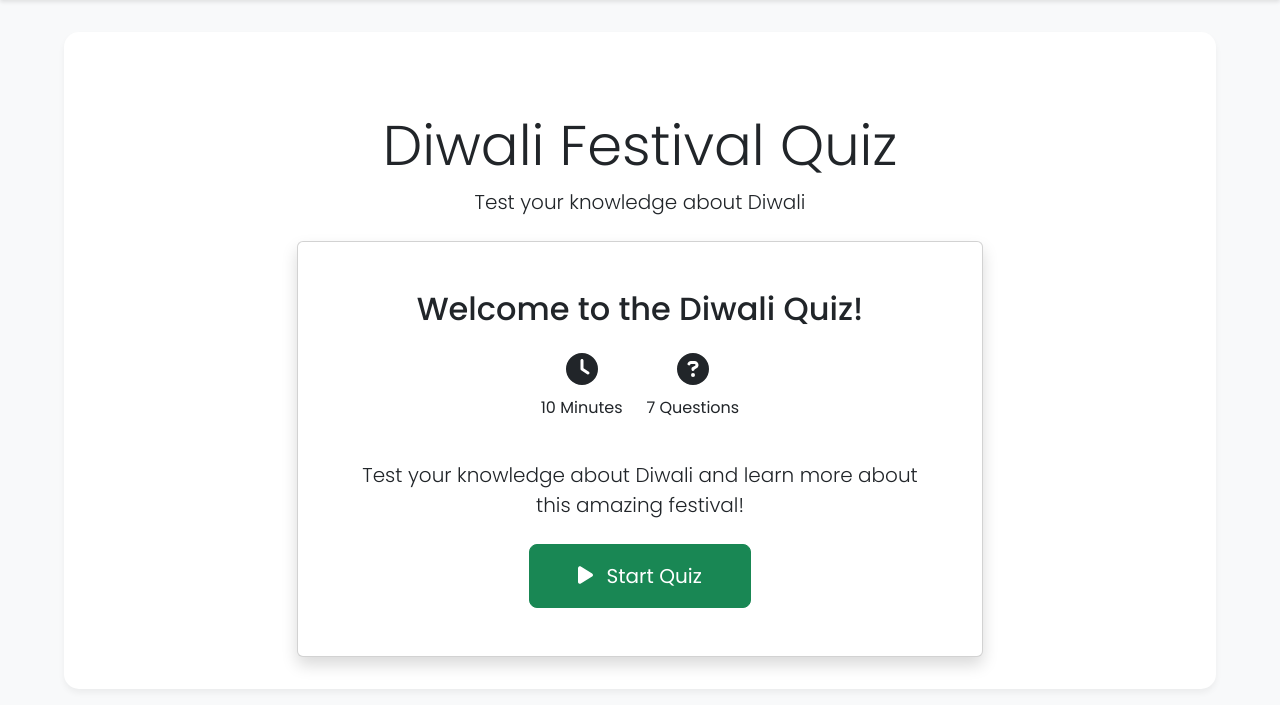
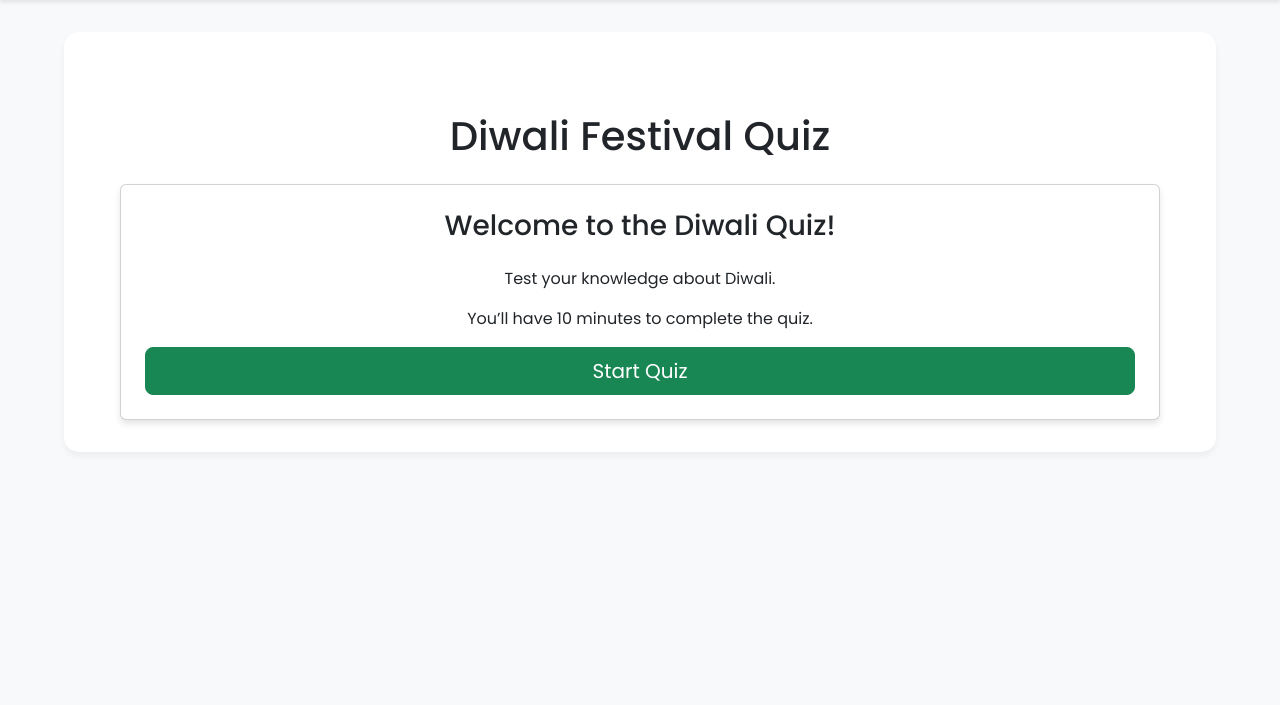
Before and after one commit to Developer-Ganesha/major_indian_festivals, a Flask app: page /quiz/diwali in a window 1280 px wide. Shown: the part 78-783 px from the top of the page. Run offline with Flask 2, Linux system fonts and the light colour scheme; the visitor is signed in with stand-in values (Sample User, id 1).

Commit message:
updated the html files

```diff
--- a/major-festivals/templates/quiz.html
+++ b/major-festivals/templates/quiz.html
@@ -2,52 +2,38 @@
 
 {% block content %}
 <div class="container mt-5">
-    <div class="row justify-content-center">
-        <div class="col-md-8">
-            <div class="text-center mb-4">
-                <h1 class="display-4">{{ festival.name }} Festival Quiz</h1>
-                <p class="lead">Test your knowledge about {{ festival.name }}</p>
-            </div>
+    <h1 class="text-center mb-4">{{ festival.name }} Festival Quiz</h1>
 
     <div id="quiz-container" style="display: none;">
         <!-- Timer -->
         <div class="timer-container text-center mb-4">
             <div class="alert alert-dark py-2" style="background-color: #343a40; border: none;">
-                        <h3 id="timer" class="mb-0 text-white" style="font-family: monospace; font-size: 2.5rem;">10:00</h3>
+                <h3 id="timer" class="mb-0 text-white" style="font-family: monospace; font-size: 2.5rem; letter-spacing: 2px;">10:00</h3>
             </div>
         </div>
 
         <!-- Progress Bar -->
-                <div class="progress mb-4" style="height: 10px;">
-                    <div id="quiz-progress" class="progress-bar bg-success" role="progressbar" style="width: 0%"
-                         aria-valuenow="0" aria-valuemin="0" aria-valuemax="100"></div>
+        <div class="progress mb-4">
+            <div id="quiz-progress" class="progress-bar bg-success" role="progressbar" style="width: 0%" aria-valuenow="0" aria-valuemin="0" aria-valuemax="100"></div>
         </div>
 
-                <!-- Question Counter -->
-                <div class="text-center mb-3">
-                    <span id="question-counter" class="badge bg-primary px-3 py-2" style="font-size: 1rem;"></span>
-                </div>
-
-                <form id="quiz-form" method="post" onsubmit="clearInterval(timerInterval);"
-                      action="{{ url_for('quiz', festival_id=festival.id|string) }}">
-
+        <form id="quiz-form" method="post" action="{{ url_for('quiz', festival_id=festival.id|string) }}" onsubmit="clearInterval(timerInterval);">
             {% for q in questions %}
             {% set outer_loop = loop %}
             <div class="question-card" id="question-{{ outer_loop.index0 }}" style="display: none;">
-                        <div class="card shadow-sm">
-                            <div class="card-header bg-light">
-                                <h5 class="card-title mb-0">{{ q.question }}</h5>
-                            </div>
+                <div class="card mb-4">
                     <div class="card-body">
+                        <h5 class="card-title">Question {{ outer_loop.index }} of {{ questions|length }}</h5>
+                        <p class="card-text">{{ q.question }}</p>
                         <div class="options-group">
                             {% for option in q.options %}
-                                    <div class="form-check custom-option mb-3">
+                            <div class="form-check mb-2">
                                 <input class="form-check-input" type="radio"
                                        name="question_{{ outer_loop.index0 }}"
                                        id="q{{ outer_loop.index0 }}_opt{{ loop.index }}"
-                                               value="{{ option }}">
-                                        <label class="form-check-label"
-                                               for="q{{ outer_loop.index0 }}_opt{{ loop.index }}">
+                                       value="{{ option }}"
+                                       required>
+                                <label class="form-check-label" for="q{{ outer_loop.index0 }}_opt{{ loop.index }}">
                                     {{ option }}
                                 </label>
                             </div>
@@ -59,100 +45,42 @@
             {% endfor %}
 
             <!-- Navigation Buttons -->
-                    <div class="navigation-buttons text-center mt-4 mb-4">
-                        <button type="button" id="prev-btn" class="btn btn-outline-primary btn-lg px-4" style="display: none;">
-                            <i class="fas fa-arrow-left"></i> Previous
-                        </button>
-                        <button type="button" id="next-btn" class="btn btn-primary btn-lg px-4">
-                            Next <i class="fas fa-arrow-right"></i>
-                        </button>
-                        <button type="submit" id="submit-btn" class="btn btn-success btn-lg px-4" style="display: none;">
-                            Submit Quiz <i class="fas fa-check"></i>
-                        </button>
+            <div class="navigation-buttons text-center mb-4">
+                <button type="button" id="prev-btn" class="btn btn-secondary" style="display: none;">Previous</button>
+                <button type="button" id="next-btn" class="btn btn-primary">Next</button>
+                <button type="submit" id="submit-btn" class="btn btn-success" style="display: none;">Submit Quiz</button>
+            </div>
+            <div class="text-center">
+                <small class="text-muted">Navigate with Previous/Next buttons. Answers are saved automatically.</small>
             </div>
         </form>
     </div>
 
     <!-- Start Screen -->
     <div id="start-container" class="text-center">
-                <div class="card shadow">
-                    <div class="card-body p-5">
-                        <h2 class="card-title mb-4">Welcome to the {{ festival.name }} Quiz!</h2>
-                        <div class="quiz-info mb-4">
-                            <div class="d-flex justify-content-center gap-4 mb-4">
-                                <div class="text-center">
-                                    <i class="fas fa-clock fa-2x mb-2"></i>
-                                    <p>10 Minutes</p>
-                                </div>
-                                <div class="text-center">
-                                    <i class="fas fa-question-circle fa-2x mb-2"></i>
-                                    <p>{{ questions|length }} Questions</p>
+        <div class="card p-4">
+            <h3 class="mb-4">Welcome to the {{ festival.name }} Quiz!</h3>
+            <p class="mb-3">Test your knowledge about {{ festival.name }}.</p>
+            <p class="mb-3">You’ll have 10 minutes to complete the quiz.</p>
+            <button id="start-quiz" class="btn btn-success btn-lg">Start Quiz</button>
         </div>
     </div>
 </div>
-                        <p class="lead mb-4">Test your knowledge about {{ festival.name }} and learn more about this amazing festival!</p>
-                        <button id="start-quiz" class="btn btn-success btn-lg px-5 py-3">
-                            <i class="fas fa-play me-2"></i> Start Quiz
-                        </button>
-                    </div>
-                </div>
-            </div>
-        </div>
-    </div>
-</div>
-
-<style>
-.custom-option .form-check-label {
-    border: 2px solid #dee2e6;
-    transition: all 0.3s ease;
-    cursor: pointer;
-    display: inline-block;
-    width: 100%;
-    padding: 15px;
-    border-radius: 8px;
-}
-
-.custom-option .form-check-input {
-    /* Make radio buttons visible and clickable */
-    display: inline-block;
-    margin-right: 10px;
-}
-
-.custom-option .form-check-input:checked + .form-check-label {
-    border-color: #198754;
-    background-color: #f8f9fa;
-    box-shadow: 0 0 0 0.25rem rgba(25, 135, 84, 0.25);
-}
-
-.navigation-buttons button {
-    min-width: 140px;
-    margin: 0 10px;
-}
-
-.question-card {
-    animation: fadeIn 0.5s ease-in-out;
-}
-
-@keyframes fadeIn {
-    from { opacity: 0; transform: translateY(20px); }
-    to { opacity: 1; transform: translateY(0); }
-}
-</style>
 
 <script>
 document.addEventListener('DOMContentLoaded', function() {
     const startButton = document.getElementById('start-quiz');
     const quizContainer = document.getElementById('quiz-container');
-    const timerDisplay = document.getElementById('timer');
+    const quizForm = document.getElementById('quiz-form');
     const prevButton = document.getElementById('prev-btn');
     const nextButton = document.getElementById('next-btn');
+    const timerDisplay = document.getElementById('timer');
     const submitButton = document.getElementById('submit-btn');
     const questionCards = document.querySelectorAll('.question-card');
     const progressBar = document.getElementById('quiz-progress');
-    const questionCounter = document.getElementById('question-counter');
 
     let currentQuestion = 0;
-    let timeLeft = 600; // 10 minutes in seconds
+    let timeLeft = 600; // 10 minutes
     let timerInterval;
 
     function showQuestion(index) {
@@ -160,53 +88,49 @@ document.addEventListener('DOMContentLoaded', function() {
             card.style.display = i === index ? 'block' : 'none';
         });
 
-        prevButton.style.display = index > 0 ? 'inline-block' : 'none';
+        prevButton.style.display = index === 0 ? 'none' : 'inline-block';
         nextButton.style.display = index === questionCards.length - 1 ? 'none' : 'inline-block';
         submitButton.style.display = index === questionCards.length - 1 ? 'inline-block' : 'none';
 
         const progress = ((index + 1) / questionCards.length) * 100;
         progressBar.style.width = `${progress}%`;
         progressBar.setAttribute('aria-valuenow', progress);
-
-        questionCounter.textContent = `Question ${index + 1} of ${questionCards.length}`;
+        currentQuestion = index;
     }
 
     function updateTimer() {
+        if (timeLeft >= 0) {
             const minutes = Math.floor(timeLeft / 60);
             const seconds = timeLeft % 60;
             timerDisplay.textContent = `${minutes.toString().padStart(2, '0')}:${seconds.toString().padStart(2, '0')}`;
-
-        if (timeLeft <= 0) {
+            if (timeLeft === 0) {
                 clearInterval(timerInterval);
-            document.getElementById('quiz-form').submit();
+                quizForm.submit();
             }
             timeLeft--;
         }
+    }
 
-    prevButton.addEventListener('click', () => {
-        if (currentQuestion > 0) {
-            currentQuestion--;
-            showQuestion(currentQuestion);
-        }
-    });
-
-    nextButton.addEventListener('click', () => {
-        if (currentQuestion < questionCards.length - 1) {
+    nextButton.onclick = function () {
         const currentInputs = questionCards[currentQuestion].querySelectorAll('input[type="radio"]');
         const isAnswered = Array.from(currentInputs).some(input => input.checked);
-
         if (!isAnswered) {
             alert('Please select an answer before proceeding.');
             return;
         }
+        if (currentQuestion < questionCards.length - 1) {
+            showQuestion(currentQuestion + 1);
+        }
+    };
 
-            currentQuestion++;
-            showQuestion(currentQuestion);
+    prevButton.onclick = function () {
+        if (currentQuestion > 0) {
+            showQuestion(currentQuestion - 1);
         }
-    });
+    };
 
-    startButton.addEventListener('click', function() {
-        startButton.parentElement.parentElement.parentElement.style.display = 'none';
+    startButton.addEventListener('click', function () {
+        document.getElementById('start-container').style.display = 'none';
         quizContainer.style.display = 'block';
         showQuestion(0);
         timerInterval = setInterval(updateTimer, 1000);
--- a/major-festivals/templates/result.html
+++ b/major-festivals/templates/result.html
@@ -37,9 +37,9 @@
 
     <div class="text-center mt-4 mb-5">
         <a href="{{ url_for('quiz', festival_id=festival.id) }}" class="btn btn-primary">Try Again</a>
-        <a href="{{ url_for('learn', festival_id=festival.id) }}" class="btn btn-info ms-2">Learn More</a>
+
         <a href="{{ url_for('home') }}" class="btn btn-secondary ms-2">Back to Home</a>
-        <a href="{{ url_for('all_quiz') }}" class="btn btn-success ms-2">Take All Festival Quiz</a>
+
     </div>
 </div>
 {% endblock %}
```
Lines whose indentation alone changed are shown as unchanged.
